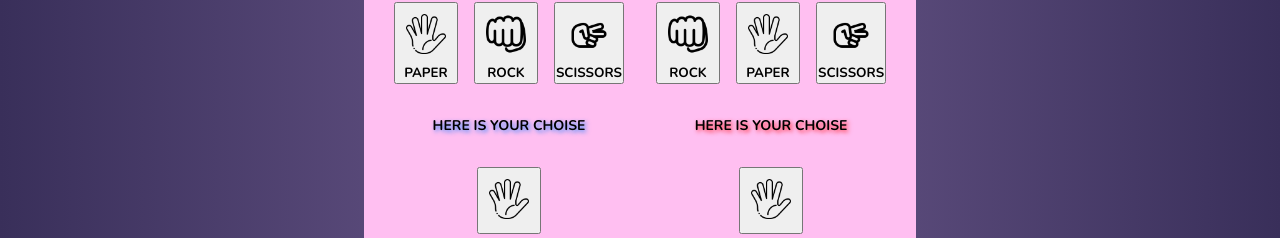
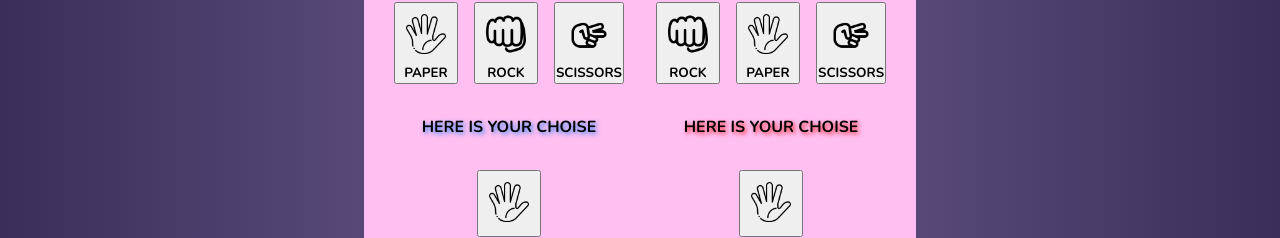
Before and after one commit to Maketa88/ROCK-PAPER-SCISSOR, a plain HTML site: page index.html in a window 1280 px wide. Shown: the part 370-608 px from the top of the page. Drawn offline with nearby package versions, Linux system fonts and the light colour scheme; some packages are replaced by stand-ins of ours; a script that the page names is missing.

Commit message:
Update style.css

```diff
--- a/style.css
+++ b/style.css
@@ -265,13 +265,13 @@ button:hover{
 #title-cpu{
   text-shadow: 2px 2px 4px rgba(255, 0, 0, 0.8); /* Rojo */
    text-align: center;
-   font-size: 14px;
+   font-size: 1rem;
 
 }
 #title-user{
   text-shadow: 2px 2px 4px rgba(0, 123, 255, 0.8); /* Azul */
    text-align: center;
-   font-size: 14px;
+   font-size: 1rem;
 }
 .usuario button:last-of-type {
   margin-top: auto;
```
